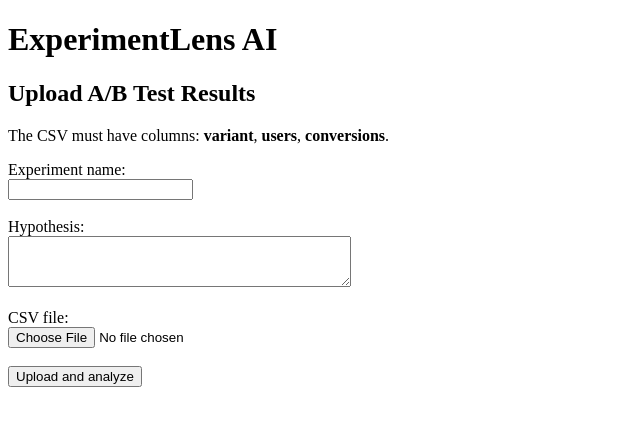
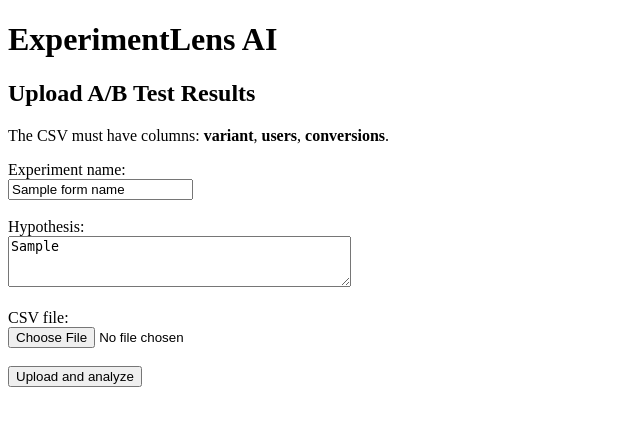
Before and after one commit to noah11dahan-cpu/experimentlens-ai, a FastAPI app: template app/templates/index.html in a window 1280 px wide. Shown: the top 426 px of the page, without its empty margins (0-640 px from the left). Run offline with FastAPI, Linux system fonts and the light colour scheme; the template is opened without the code that fills it: most values are stand-ins (such as "Sample title", 1, 10 or a date in 2020).

Commit message:
Day 12: Tests on Errors

```diff
--- a/app/main.py
+++ b/app/main.py
@@ -46,7 +46,7 @@ async def upload_experiment(
     request: Request,
     name: str = Form(...),
     hypothesis: str = Form(...),
-    alpha : float = Form(0.05),
+    alpha: float = Form(0.05),
     file: UploadFile = File(...),
     db: Session = Depends(get_db),
 ):
@@ -54,14 +54,49 @@ async def upload_experiment(
     Receive the uploaded CSV, compute stats, save to DB, and redirect to detail page.
     """
 
+    # ✅ Always have experiments available for re-rendering index.html on errors
+    experiments = db.query(models.Experiment).all()
+
+    # ✅ Basic form validation: name / hypothesis
+    if not name.strip():
+        return templates.TemplateResponse(
+            "index.html",
+            {
+                "request": request,
+                "experiments": experiments,
+                "error": "Please provide an experiment name.",
+                # 🔹 keep previous values
+                "form_name": name,
+                "form_hypothesis": hypothesis,
+            },
+            status_code=400,
+        )
+
+    if not hypothesis.strip():
+        return templates.TemplateResponse(
+            "index.html",
+            {
+                "request": request,
+                "experiments": experiments,
+                "error": "Please provide a hypothesis.",
+                # 🔹 keep previous values
+                "form_name": name,
+                "form_hypothesis": hypothesis,
+            },
+            status_code=400,
+        )
+
     # Basic file type check (not bulletproof, but ok for now)
     if not file.filename.lower().endswith(".csv"):
-        experiments = db.query(models.Experiment).all()
-        return templates.TemplateResponse(request,
+        return templates.TemplateResponse(
             "index.html",
             {
+                "request": request,
                 "experiments": experiments,
                 "error": "Please upload a .csv file.",
+                # 🔹 keep previous values
+                "form_name": name,
+                "form_hypothesis": hypothesis,
             },
             status_code=400,
         )
@@ -129,22 +164,42 @@ async def upload_experiment(
             # (You can surface a soft warning in the UI later if you want.)
             print(f"AI generation failed: {ai_err}")
 
-        # 3) Redirect to the detail page for this experiment
+        # 4) Redirect to the detail page for this experiment
         return RedirectResponse(
             url=request.url_for("experiment_detail", experiment_id=experiment.id),
             status_code=303,
         )
 
-    except Exception as e:
-        # Simple error handling for now
-        return templates.TemplateResponse(request,
+    # ✅ CSV validation / ValueError from load_experiment_csv
+    except ValueError as e:
+        return templates.TemplateResponse(
             "index.html",
             {
+                "request": request,
                 "experiments": experiments,
-                "error": f"Something went wrong: {e}",
+                "error": str(e),
+                # 🔹 keep previous values
+                "form_name": name,
+                "form_hypothesis": hypothesis,
             },
             status_code=400,
         )
+
+    # ✅ Catch-all for anything else (unexpected bugs)
+    except Exception as e:
+        return templates.TemplateResponse(
+            "index.html",
+            {
+                "request": request,
+                "experiments": experiments,
+                "error": "Something went wrong while processing your file. Please check your CSV and try again.",
+                # 🔹 keep previous values
+                "form_name": name,
+                "form_hypothesis": hypothesis,
+            },
+            status_code=400,
+        )
+
 @app.get("/experiments", response_class=HTMLResponse)
 def list_experiments(
     request: Request,
--- a/app/stats.py
+++ b/app/stats.py
@@ -3,23 +3,21 @@ import math
 
 import pandas as pd
 
+REQUIRED_COLUMNS = {"variant", "users", "conversions"}
 
-def load_experiment_csv(file_obj) -> pd.DataFrame:
-    """
-    Read a CSV file object into a pandas DataFrame.
+def load_experiment_csv(file) -> pd.DataFrame:
+    df = pd.read_csv(file)  # or however you're reading it now
 
-    Expected columns:
-    - variant (e.g. "A", "B")
-    - users (int)
-    - conversions (int)
-    """
-    df = pd.read_csv(file_obj)
-    # Basic sanity check
-    required_cols = {"variant", "users", "conversions"}
-    if not required_cols.issubset(df.columns):
-        missing = required_cols - set(df.columns)
-        raise ValueError(f"CSV is missing required columns: {', '.join(missing)}")
+    # 🔹 Validation using the list
+    missing = [col for col in REQUIRED_COLUMNS if col not in df.columns]
+    if missing:
+        raise ValueError(
+            f"Your CSV is missing these columns: {', '.join(missing)}. "
+            "Please upload a file with all required columns."
+        )
+
     return df
+
 
 
 def _normal_cdf(x: float) -> float:
--- a/app/templates/index.html
+++ b/app/templates/index.html
@@ -16,13 +16,32 @@
         <strong>conversions</strong>.
     </p>
 
+    <!-- 🔹 Error message block -->
+    {% if error %}
+      <div style="color: red; margin-bottom: 1rem;">
+        {{ error }}
+      </div>
+    {% endif %}
+
     <form action="/upload" method="post" enctype="multipart/form-data">
         <label for="experiment_name">Experiment name:</label><br>
         <!-- name MUST be "name" to match main.py -->
-        <input type="text" id="experiment_name" name="name" required><br><br>
+        <input
+            type="text"
+            id="experiment_name"
+            name="name"
+            required
+            value="{{ form_name or '' }}"
+        ><br><br>
 
         <label for="hypothesis">Hypothesis:</label><br>
-        <textarea id="hypothesis" name="hypothesis" rows="3" cols="40" required></textarea><br><br>
+        <textarea
+            id="hypothesis"
+            name="hypothesis"
+            rows="3"
+            cols="40"
+            required
+        >{{ form_hypothesis or '' }}</textarea><br><br>
 
         <label for="file">CSV file:</label><br>
         <input type="file" id="file" name="file" accept=".csv" required><br><br>
```
